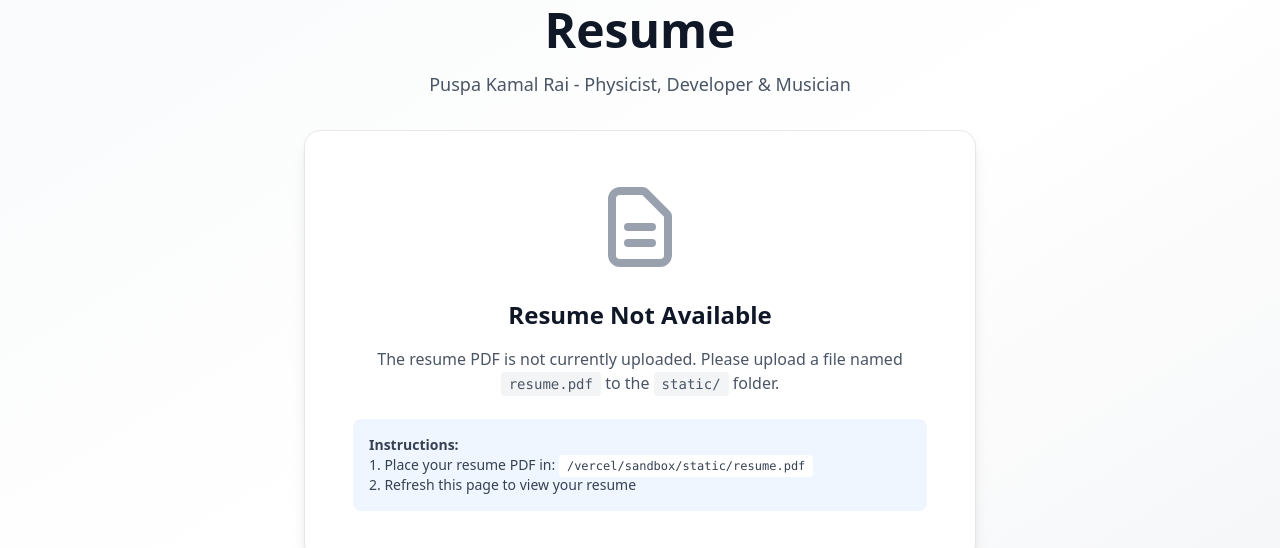
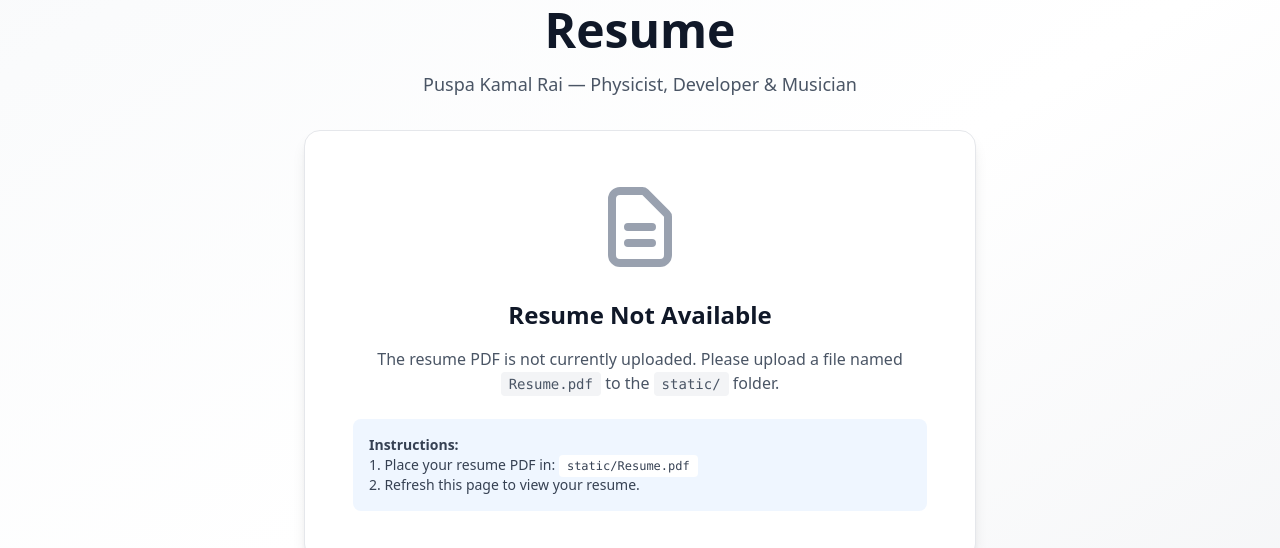
Before and after one commit to puspkml/Puspa, a SvelteKit app: page /resume in a window 1280 px wide. Shown: the part 278-826 px from the top of the page. Built offline with nearby package versions, Linux system fonts and the light colour scheme; no server answers.

Commit message:
Update resume page to check for correct PDF filename

```diff
--- a/src/routes/resume/+page.svelte
+++ b/src/routes/resume/+page.svelte
@@ -6,6 +6,7 @@
 
 	onMount(async () => {
 		try {
+			// Check for the correct file name
 			const response = await fetch('/Resume.pdf', { method: 'HEAD' });
 			pdfExists = response.ok;
 		} catch (error) {
@@ -19,7 +20,9 @@
 		const link = document.createElement('a');
 		link.href = '/Resume.pdf';
 		link.download = 'Puspa_Kamal_Rai_Resume.pdf';
+		document.body.appendChild(link);
 		link.click();
+		document.body.removeChild(link);
 	}
 </script>
 
@@ -31,9 +34,11 @@
 <div class="min-h-screen bg-gradient-to-br from-gray-50 via-white to-gray-100 dark:from-gray-900 dark:via-gray-800 dark:to-gray-900">
 	<div class="mx-auto max-w-6xl px-6 py-16">
 		<div class="mb-8 text-center">
-			<h1 class="mb-4 text-4xl font-bold text-gray-900 dark:text-white md:text-5xl">Resume</h1>
+			<h1 class="mb-4 text-4xl font-bold text-gray-900 dark:text-white md:text-5xl">
+				Resume
+			</h1>
 			<p class="text-lg text-gray-600 dark:text-gray-400">
-				Puspa Kamal Rai - Physicist, Developer & Musician
+				Puspa Kamal Rai — Physicist, Developer & Musician
 			</p>
 		</div>
 
@@ -47,9 +52,15 @@
 				<div class="flex justify-center">
 					<button
 						on:click={downloadResume}
-						class="flex items-center gap-2 rounded-full bg-blue-600 px-6 py-3 font-semibold text-white transition-all duration-300 hover:bg-blue-700 hover:shadow-lg"
+						aria-label="Download Resume"
+						class="flex items-center gap-2 rounded-full bg-blue-600 px-6 py-3 font-semibold text-white transition-all duration-300 hover:bg-blue-700 hover:shadow-lg focus:outline-none focus:ring-2 focus:ring-blue-400 focus:ring-offset-2 dark:focus:ring-offset-gray-900"
 					>
-						<svg class="h-5 w-5" fill="none" stroke="currentColor" viewBox="0 0 24 24">
+						<svg
+							class="h-5 w-5"
+							fill="none"
+							stroke="currentColor"
+							viewBox="0 0 24 24"
+						>
 							<path
 								stroke-linecap="round"
 								stroke-linejoin="round"
@@ -64,27 +75,12 @@
 				<!-- PDF Viewer -->
 				<div class="overflow-hidden rounded-2xl border border-gray-200 bg-white shadow-lg dark:border-gray-700 dark:bg-gray-800">
 					<iframe
-						src="/resume.pdf"
-						title="Resume PDF"
+						src="/Resume.pdf"
+						title="Resume PDF Viewer"
 						class="h-[800px] w-full"
 						style="border: none;"
 					></iframe>
 				</div>
-
-				<!-- Alternative: Object tag for better compatibility -->
-				<!-- <object
-					data="/resume.pdf"
-					type="application/pdf"
-					class="h-[800px] w-full rounded-2xl"
-				>
-					<p class="p-8 text-center text-gray-600 dark:text-gray-400">
-						Your browser doesn't support PDF viewing. Please
-						<button on:click={downloadResume} class="text-blue-600 underline hover:text-blue-700">
-							download the PDF
-						</button>
-						to view it.
-					</p>
-				</object> -->
 			</div>
 		{:else}
 			<div class="mx-auto max-w-2xl rounded-2xl border border-gray-200 bg-white p-12 text-center shadow-lg dark:border-gray-700 dark:bg-gray-800">
@@ -103,20 +99,18 @@
 				</svg>
 				<h2 class="mb-4 text-2xl font-bold text-gray-900 dark:text-white">Resume Not Available</h2>
 				<p class="mb-6 text-gray-600 dark:text-gray-400">
-					The resume PDF is not currently uploaded. Please upload a file named <code
-						class="rounded bg-gray-100 px-2 py-1 font-mono text-sm dark:bg-gray-700">resume.pdf</code
-					> to the <code class="rounded bg-gray-100 px-2 py-1 font-mono text-sm dark:bg-gray-700"
-						>static/</code
-					> folder.
+					The resume PDF is not currently uploaded. Please upload a file named
+					<code class="rounded bg-gray-100 px-2 py-1 font-mono text-sm dark:bg-gray-700">Resume.pdf</code>
+					to the
+					<code class="rounded bg-gray-100 px-2 py-1 font-mono text-sm dark:bg-gray-700">static/</code>
+					folder.
 				</p>
 				<div class="rounded-lg bg-blue-50 p-4 text-left dark:bg-blue-900/20">
 					<p class="text-sm text-gray-700 dark:text-gray-300">
 						<strong>Instructions:</strong><br />
-						1. Place your resume PDF in: <code
-							class="rounded bg-white px-2 py-1 font-mono text-xs dark:bg-gray-800"
-							>/vercel/sandbox/static/resume.pdf</code
-						><br />
-						2. Refresh this page to view your resume
+						1. Place your resume PDF in:
+						<code class="rounded bg-white px-2 py-1 font-mono text-xs dark:bg-gray-800">static/Resume.pdf</code><br />
+						2. Refresh this page to view your resume.
 					</p>
 				</div>
 			</div>
```
